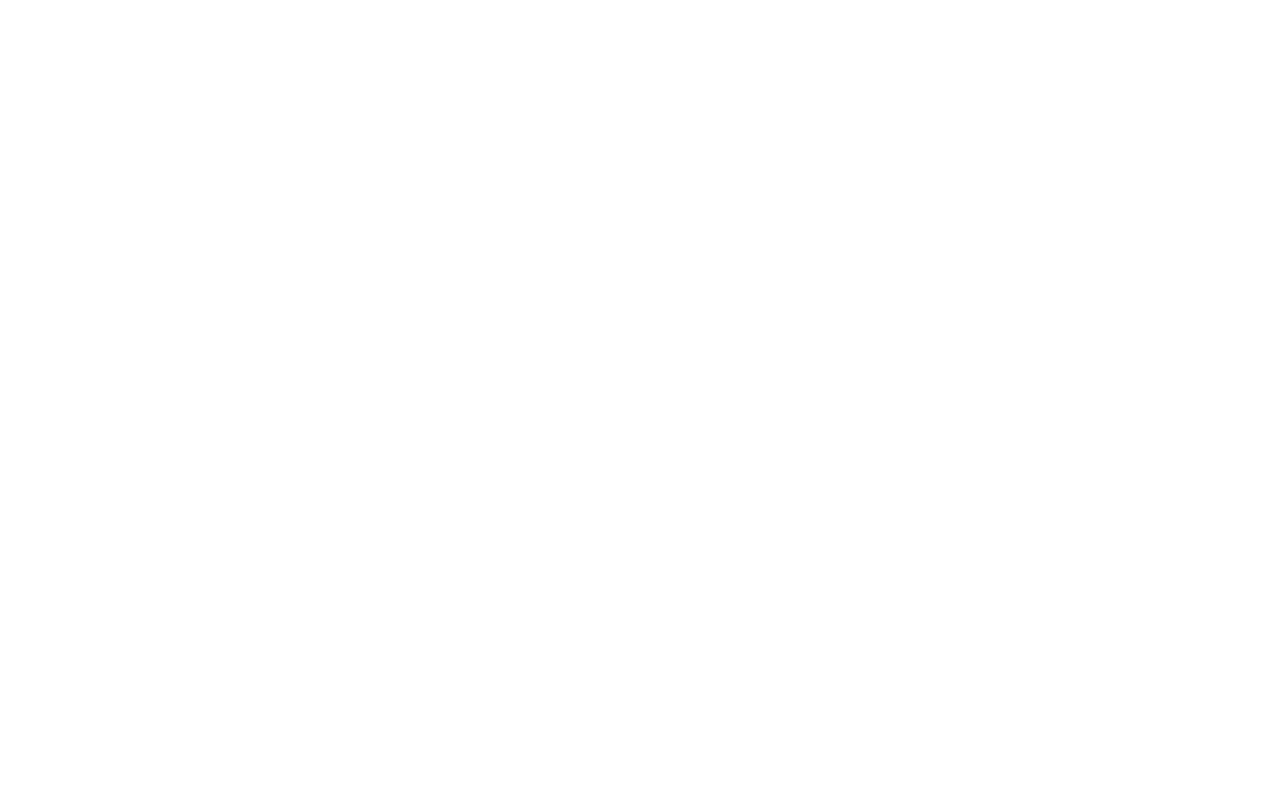
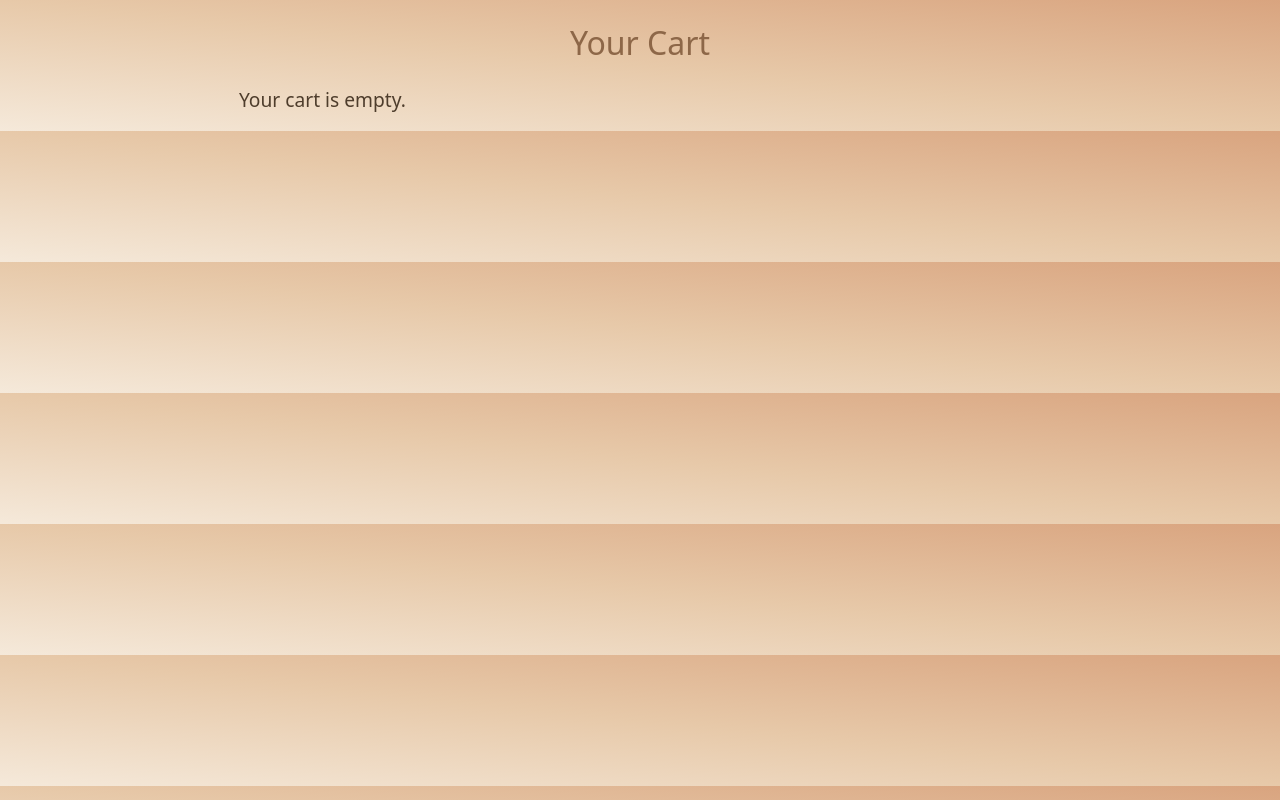
Before and after one commit to FeyJensen/eCommercePage, a React (Create React App) app in the folder client/: page /cart in a window 1280 px wide. Before the commit this address had no page. Built offline with nearby package versions, Linux system fonts and the light colour scheme; the HTML template or start-up script is replaced by a standard one.

Commit message:
Created Cart Page

```diff
--- a/client/src/App.js
+++ b/client/src/App.js
@@ -1,12 +1,14 @@
 import { BrowserRouter as Router, Routes, Route } from 'react-router-dom';
 import BuyerPage from './BuyerPage';
 import SellerPage from './SellerPage';
+import CartPage from './CartPage';
 
 function App() {
   return (
     <Router>
       <Routes>
         <Route path="/" element={<BuyerPage />} />
+        <Route path="/cart" element={<CartPage />} />
         <Route path="/seller" element={<SellerPage />} />
       </Routes>
     </Router>
--- a/client/src/BuyerPage.js
+++ b/client/src/BuyerPage.js
@@ -3,11 +3,14 @@
 import Button from 'react-bootstrap/Button';
 import './App.css';
 import Login from './Login';
+import { useNavigate } from "react-router-dom";
 
 function BuyerPage() {
   const [data, setData] = useState({});
   const [showLogin, setShowLogin] = useState(false);
   const [user, setUser] = useState(null);
+
+  const navigate = useNavigate();
 
   useEffect(() => {
     fetch(`http://localhost:3001/all`)
@@ -42,7 +45,7 @@
             <Button
             className="create-btn"
             style={{ marginRight: "1rem" }}
-            onClick={() => alert("Cart feature coming soon!")}
+            onClick={() => navigate('/cart')}
           >
             Cart
           </Button>
--- /dev/null
+++ b/client/src/CartPage.js
@@ -0,0 +1,61 @@
+import React from "react";
+import Card from "react-bootstrap/Card";
+import Button from "react-bootstrap/Button";
+
+function CartPage({ cartItems = [], onRemove, onCheckout }) {
+  return (
+    <div>
+      <nav
+        className="navbar navbar-expand-lg navbar-custom"
+        style={{
+          display: "flex",
+          justifyContent: "center",
+          alignItems: "center",
+        }}
+      >
+        <h2 style={{ color: "#8d6748", margin: "1rem 0" }}>Your Cart</h2>
+      </nav>
+      <div className="card-grid">
+        {cartItems.length > 0 ? (
+          cartItems.map((item) => (
+            <Card style={{ width: "15rem" }} key={item.id}>
+              <img
+                src={`http://localhost:3001/image/${item.id}`}
+                alt="no image"
+                className="listing-img"
+              />
+              <Card.Body>
+                <ul style={{ listStyle: "none", padding: 0, margin: 0 }}>
+                  <li><strong>Name:</strong> {item.name}</li>
+                  <li><strong>Price:</strong> ${item.price}</li>
+                  <li><strong>Quantity:</strong> {item.quantity}</li>
+                </ul>
+                <Button
+                  variant="danger"
+                  style={{ width: "100%", marginBottom: "0.5rem" }}
+                  onClick={() => onRemove(item.id)}
+                >
+                  Remove
+                </Button>
+              </Card.Body>
+            </Card>
+          ))
+        ) : (
+          <p style={{ textAlign: "center", width: "100%" }}>Your cart is empty.</p>
+        )}
+      </div>
+      {cartItems.length > 0 && (
+        <div style={{ textAlign: "center", margin: "2rem 0" }}>
+          <Button
+            className="create-btn"
+            style={{ padding: "0.7rem 2rem", fontSize: "1.1em" }}
+            onClick={onCheckout}
+          >
+            Checkout
+          </Button>
+        </div>
+      )}
+    </div>
+  );
+}
+export default CartPage;
```
